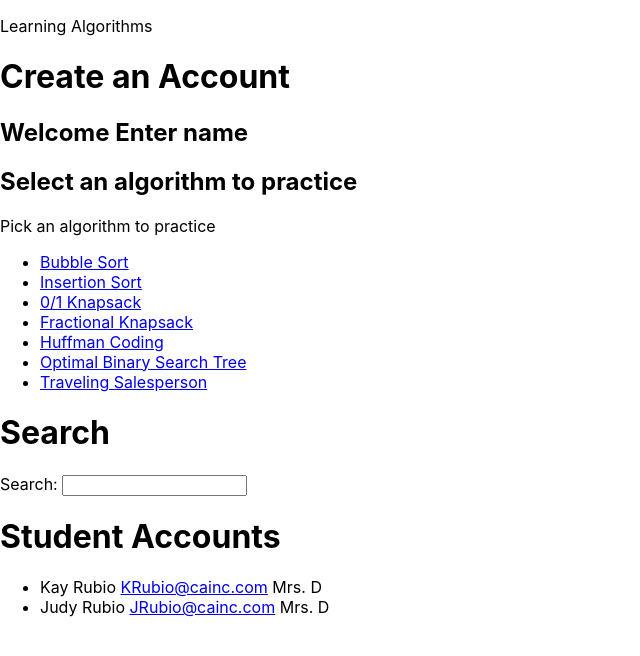
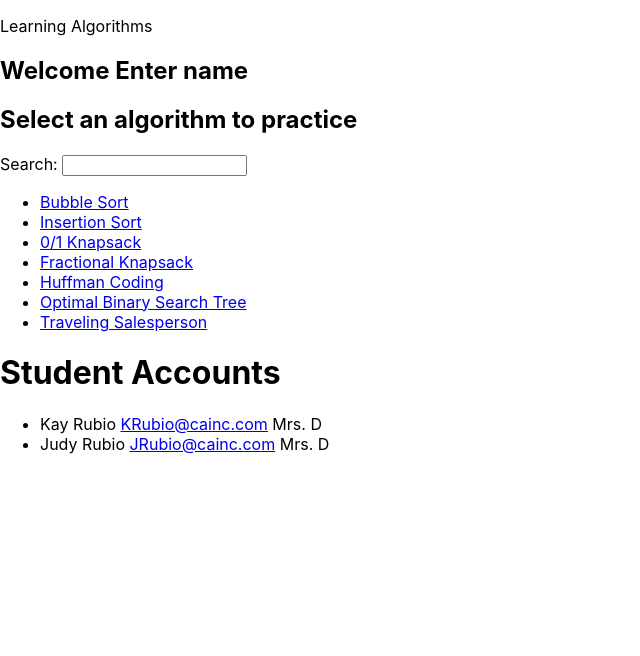
Before and after one commit to KaySRubio/algorithmocean, a React (Create React App) app: page / in a window 1280 px wide. Shown: the top 656 px of the page, without its empty margins (0-640 px from the left). Built offline with nearby package versions, Linux system fonts and the light colour scheme.

Commit message:
Added functionality where you can now enter a search term to filter the list of algorithms

```diff
--- a/src/App.js
+++ b/src/App.js
@@ -68,7 +68,7 @@ const searchedAccounts = accounts.filter.(function (account) {
 });*/
 
   // dynamic value for searchTerm; if it updates, it will re-render the search component
-  const [searchTerm, setSearchTerm] = React.useState('Default');
+  const [searchTerm, setSearchTerm] = React.useState('');
 
   return (
     <div>
@@ -77,32 +77,44 @@ const searchedAccounts = accounts.filter.(function (account) {
       </nav>
 
       {/* Create Account section */}
-      <h1>Create an Account</h1>
       <label>
       </label>
       <h2>Welcome {account.name}</h2>
       <h2>Select an algorithm to practice</h2>
-      <ListAlg list={algorithms}/> {/* monkey; new component I'm making */}
 
-    <Search onSearch={handleSearch}/> {/* Render the search component. Pass it the property onSearch which is the handleSearch function */}
+      <Search onSearch={handleSearch}/> {/* Render the search component. Pass it the property onSearch which is the handleSearch function */}
+
+      <ListAlg list={algorithms} searchBy={searchTerm} /> {/* monkey; new component I'm making */}
 
     <ListStudentAccounts accounts={accounts} /> {/* Render the ListStudentAccounts component. Pass it the property accounts which is an array of account objects*/}
+
+
 
     </div>
   );
 }
 
-const ListAlg = ({ list }) => {
+const ListAlg = ({ list, searchBy }) => {
+
+  const searchedList = list.filter(function (item) {
+    return item.toLowerCase().includes(searchBy.toLowerCase());
+  });
 
   return (
     <div>
-      <p>Pick an algorithm to practice</p>
+
       <ul>
 
+      {/* List without search option
       {list.map((item, index) => (
           <li key={index}><a href={item}>{item}</a></li>
           ))}
+        */}
 
+
+      {searchedList.map((item, index) => (
+          <li key={index}><a href={item}>{item}</a></li>
+          ))}
       </ul>
     </div>
   )
@@ -139,7 +151,6 @@ const Search = ({ onSearch }) => {
   // in JSX, when data in the input is changed, run handleChange function, also show the searchTerm
   return (
     <div>
-      <h1>Search</h1>
       <label htmlFor="search">Search: </label>
       <input id="search" type="text" onChange={onSearch}/>
       {/*<p> Searching for <strong>{searchTerm}</strong>.</p>*/}
```
